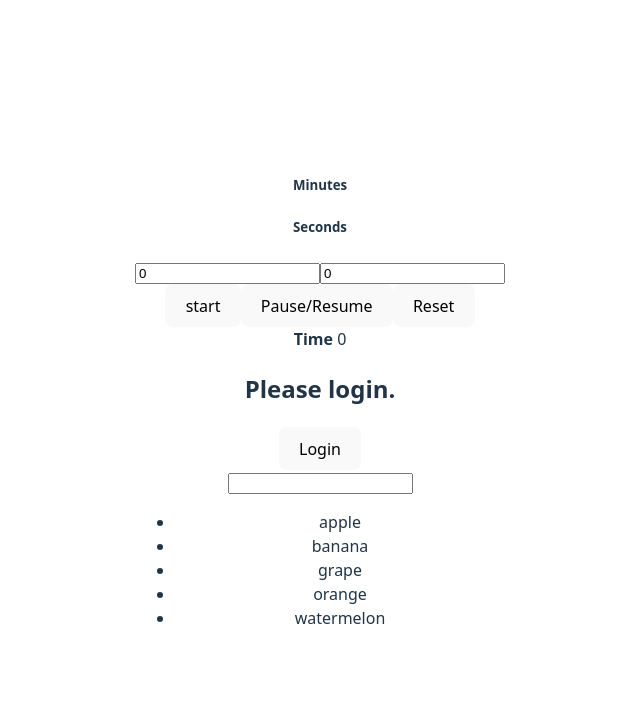
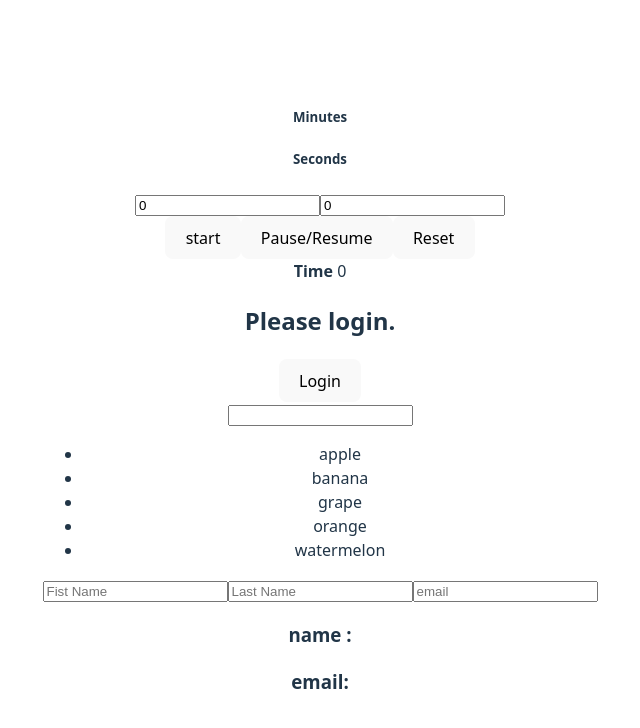
Before and after one commit to MdMuzaffar/React_Counter, a React (Vite) app: page / in a window 1280 px wide. Shown: the top 728 px of the page, without its empty margins (320-960 px from the left). Built offline with nearby package versions, Linux system fonts and the light colour scheme.

Commit message:
Chor: React learning

```diff
--- a/src/App.tsx
+++ b/src/App.tsx
@@ -2,6 +2,7 @@ import { useEffect, useRef, useState } from "react";
 import "./App.css";
 import { Logedin } from "./LogedIn.tsx";
 import { FilteredListExample } from "./filterItems.tsx";
+import { MUltipleInputsExample } from "./MultipleInputsExample.tsx";
 function App() {
   const [minutes, setMinutes] = useState(0);
   const [seconds, setSeconds] = useState(0);
@@ -98,6 +99,7 @@ function App() {
       </div>
       <Logedin />
       <FilteredListExample />
+      <MUltipleInputsExample />
     </>
   );
 }
--- /dev/null
+++ b/src/MultipleInputsExample.tsx
@@ -0,0 +1,49 @@
+import { useState } from "react";
+
+export const MUltipleInputsExample = () => {
+  const [formData, setFormData] = useState({
+    firstName: "",
+    lastName: "",
+    email: "",
+  });
+
+  const handleChange = (e: any) => {
+    const { name, value } = e.target;
+    setFormData({
+      ...formData,
+      [name]: value,
+    });
+  };
+
+  return (
+    <>
+      <div>
+        <input
+          name="firstName"
+          value={formData.firstName}
+          onChange={handleChange}
+          placeholder="Fist Name"
+        ></input>
+        <input
+          name="lastName"
+          value={formData.lastName}
+          onChange={handleChange}
+          placeholder="Last Name"
+        ></input>
+        <input
+          name="email"
+          value={formData.email}
+          onChange={handleChange}
+          placeholder="email"
+        ></input>
+      </div>
+      <div>
+        <h3>
+          name : {formData.firstName}
+          {formData.lastName}
+        </h3>
+        <h3>email: {formData.email}</h3>
+      </div>
+    </>
+  );
+};
```
